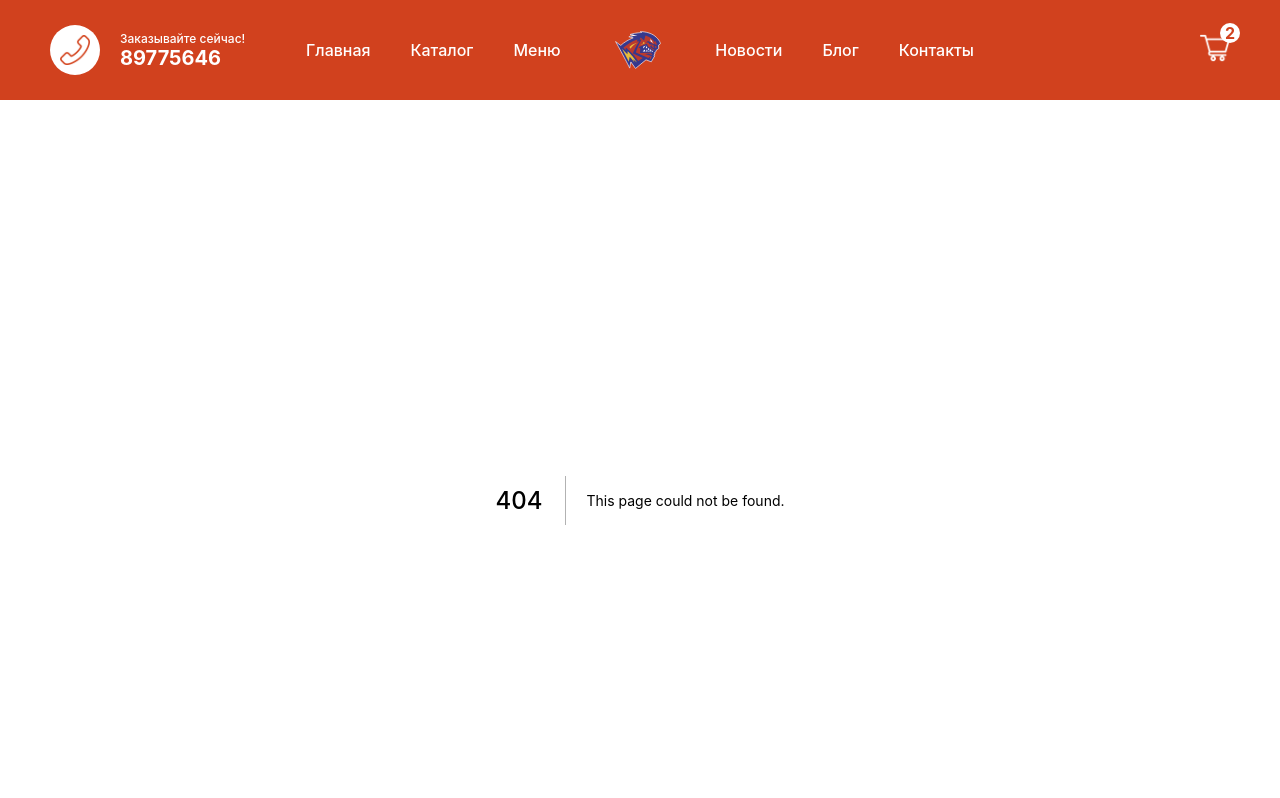
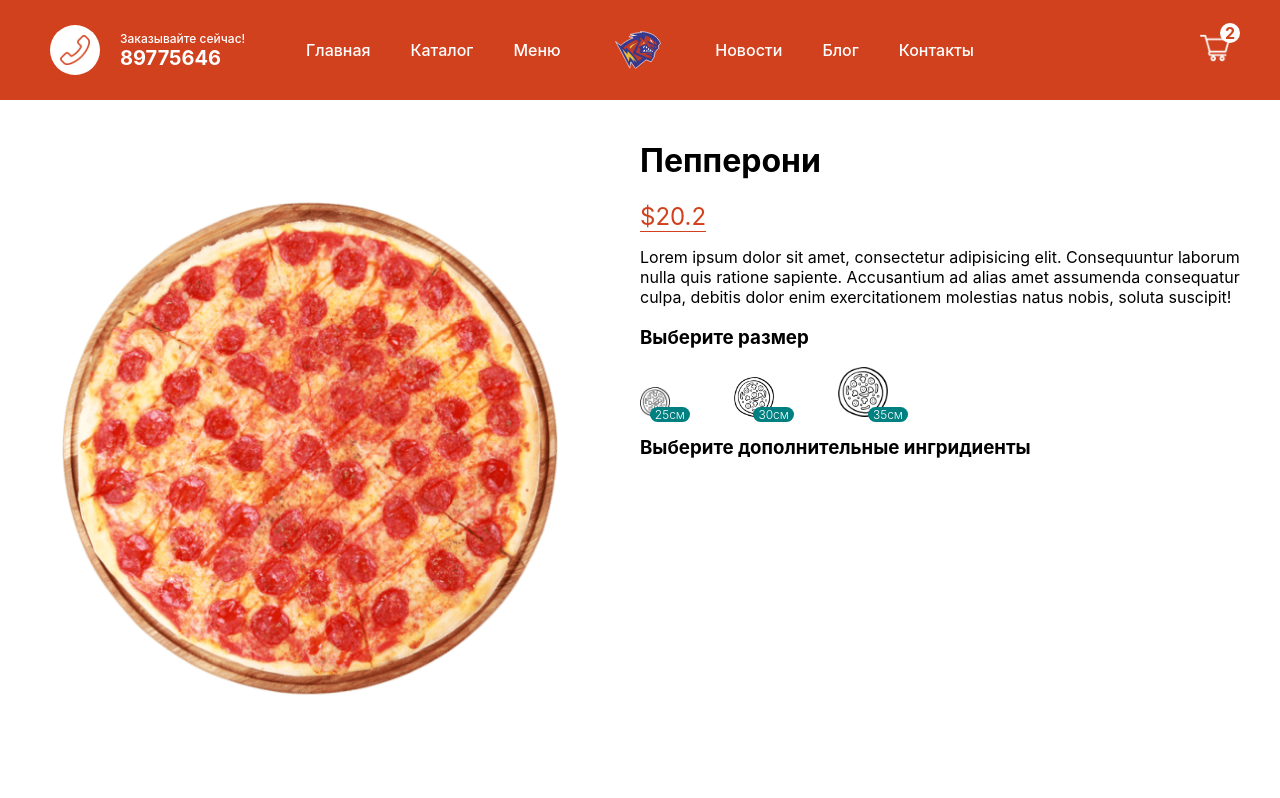
Before and after one commit to Topmewan/pizza-store, a Next.js app: page /product/1 in a window 1280 px wide. Before the commit this address had no page. Shown: the top 798 px of the page. Built offline with nearby package versions, Linux system fonts and the light colour scheme.

Commit message:
add button to card

```diff
--- a/components/PizzaCard.jsx
+++ b/components/PizzaCard.jsx
@@ -1,13 +1,14 @@
 import styles from '../styles/PizzaCard.module.css';
 import Image from "next/image";
 
-const PizzaCard = ({imageUrl,titleText,priceText,descText}) => {
+const PizzaCard = ({imageUrl, titleText, priceText, descText}) => {
   return (
     <div className={styles.container}>
       <Image src={imageUrl} alt='pizza' width='500' height='500'/>
       <h1 className={styles.title}>{titleText}</h1>
       <span className={styles.price}>{priceText}</span>
       <p className={styles.desc}>{descText}</p>
+      <button className={styles.button}>Выбрать</button>
     </div>
   );
 };
--- /dev/null
+++ b/pages/product/[id].jsx
@@ -0,0 +1,65 @@
+import styles from '../../styles/Product.module.css';
+import Image from "next/image";
+import {useState} from "react";
+
+const cordPizza = {
+  id: 1,
+  img: '/img/pizza.png',
+  name: 'Пепперони',
+  price: [20.2, 23.5, 27.9],
+  desc: 'fsfsfsfsgsgs'
+}
+
+const Product = () => {
+
+  const [size, setSize] = useState(0);
+
+  const handleChoose = (param) => {
+    if(param === 0){
+      setSize(0);
+    }
+    if(param === 1){
+      setSize(1);
+    }
+    if(param === 2){
+      setSize(2);
+    }
+  }
+
+  return (
+    <div className={styles.container}>
+      <div className={styles.left}>
+        <div className={styles.imgContainer}>
+          <Image src={cordPizza.img} layout='fill' alt='pizza' objectFit='contain' priority/>
+        </div>
+      </div>
+      <div className={styles.right}>
+        <h1 className={styles.title}>{cordPizza.name}</h1>
+        <span className={styles.price}>${cordPizza.price[size]}</span>
+        <p className={styles.desc}>
+          Lorem ipsum dolor sit amet, consectetur adipisicing elit. Consequuntur laborum nulla quis ratione sapiente.
+          Accusantium ad alias amet assumenda consequatur culpa, debitis dolor enim exercitationem molestias natus
+          nobis, soluta suscipit!
+        </p>
+        <h3 className={styles.choose}>Выберите размер</h3>
+        <div className={styles.sizes}>
+          <div className={styles.size} onClick={() => handleChoose(0)}>
+            <Image src='/img/size.png' alt='size' layout='fill' objectFit='contain'/>
+            <span className={styles.number}>25см</span>
+          </div>
+          <div className={styles.size} onClick={() => handleChoose(1)}>
+            <Image src='/img/size.png' alt='size' layout='fill' objectFit='contain'/>
+            <span className={styles.number}>30см</span>
+          </div>
+          <div className={styles.size} onClick={() => handleChoose(2)}>
+            <Image src='/img/size.png' alt='size' layout='fill' objectFit='contain'/>
+            <span className={styles.number}>35см</span>
+          </div>
+        </div>
+        <h3 className={styles.choose}>Выберите дополнительные ингридиенты</h3>
+      </div>
+    </div>
+  );
+};
+
+export default Product;
--- /dev/null
+++ b/styles/Product.module.css
@@ -0,0 +1,67 @@
+.container {
+    height: calc(100vh - 100px);
+    display: flex;
+}
+
+.left {
+    flex: 1;
+    height: 100%;
+    display: flex;
+    align-items: center;
+    justify-content: center;
+}
+
+.right {
+    flex: 1;
+    padding: 20px;
+}
+
+.imgContainer {
+    width: 80%;
+    height: 80%;
+    position: relative;
+}
+
+.price {
+    color: #d1411e;
+    font-size: 24px;
+    font-weight: 400;
+    border-bottom: 1px solid #d1411e;
+}
+
+.sizes {
+    width: 40%;
+    display: flex;
+    justify-content: space-between;
+    align-items: flex-end;
+}
+.size {
+    width: 30px;
+    height: 30px;
+    position: relative;
+    display: flex;
+    cursor: pointer;
+}
+
+.size:nth-child(2){
+    width: 40px;
+    height: 40px;
+}
+
+.size:last-child{
+    width: 50px;
+    height: 50px;
+}
+
+.number {
+    position: absolute;
+    background-color: teal;
+    color: white;
+    border-radius: 10px;
+    padding: 0 5px;
+    font-size: 12px;
+    font-weight: 300;
+    bottom: -5px;
+    right: -20px;
+
+}
```
Also changed, not shown: styles/PizzaCard.module.css (+21 -4 lines).
